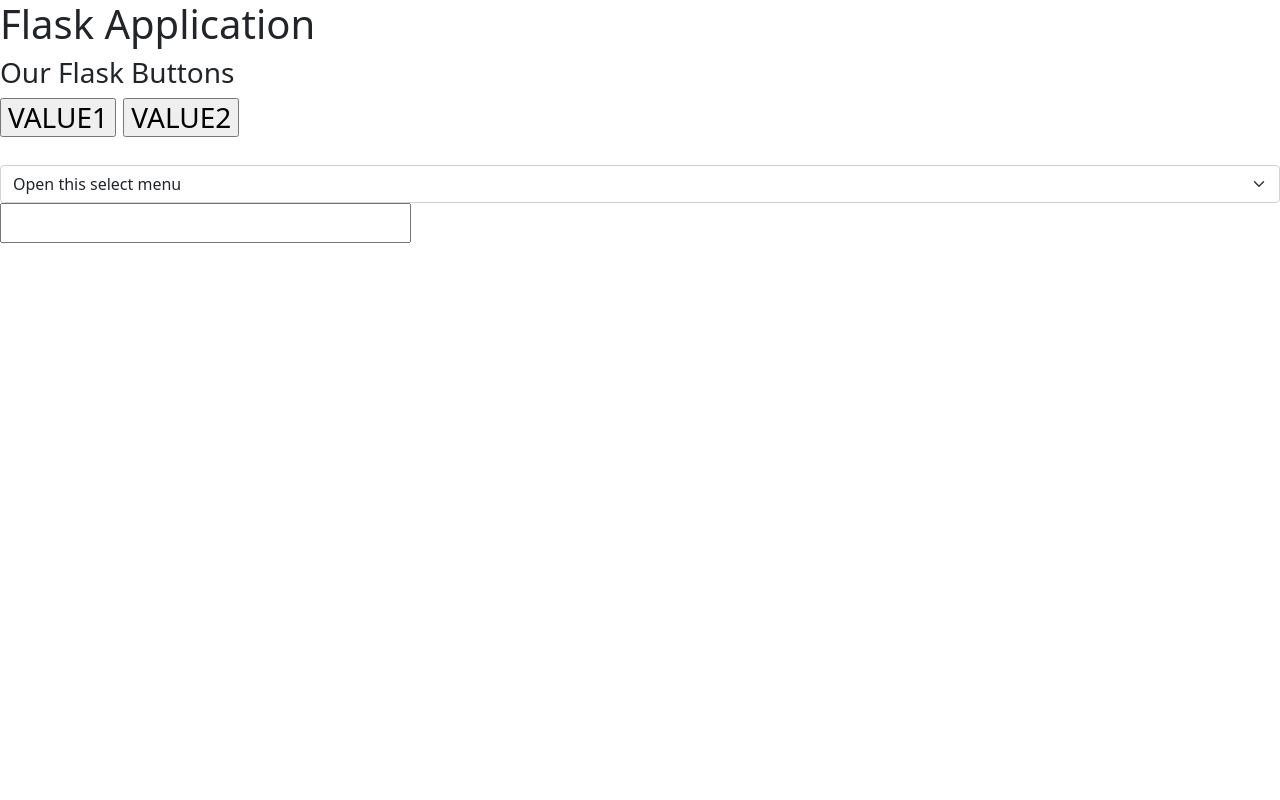
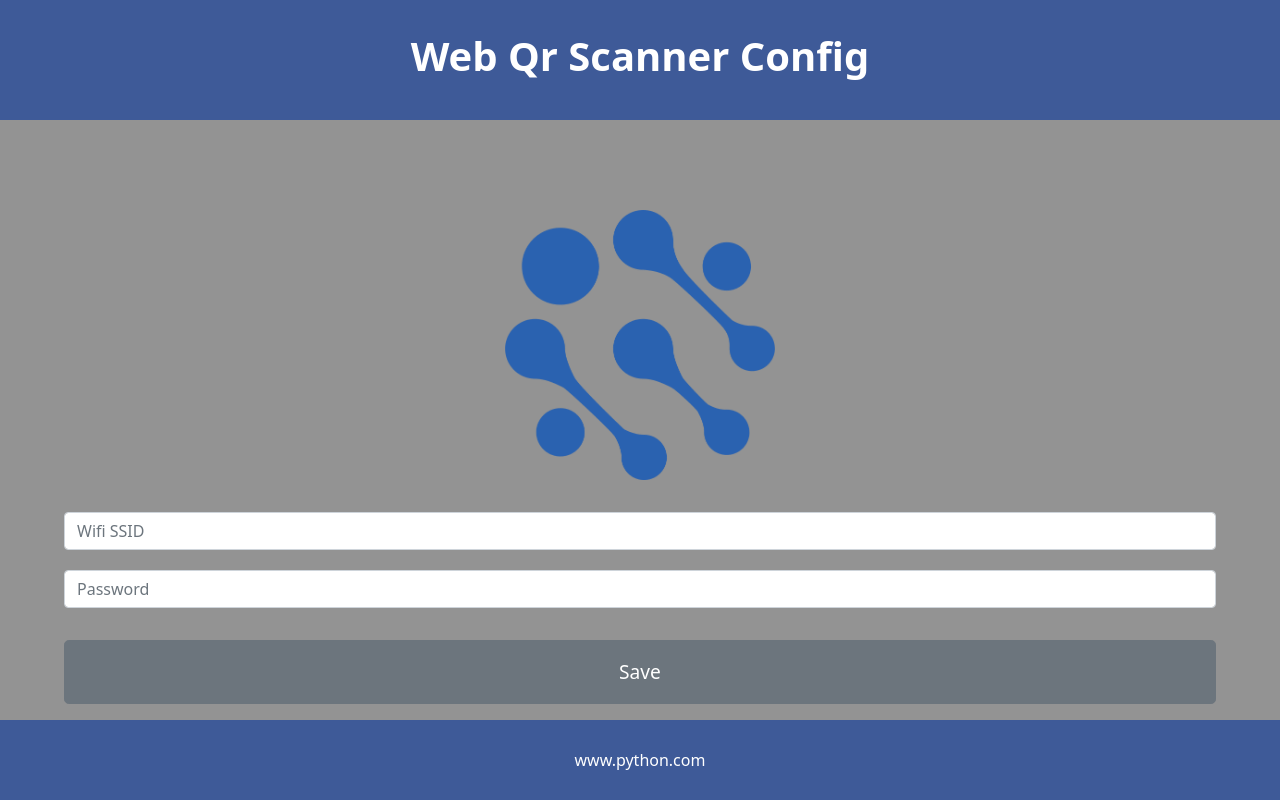
Before and after one commit to GabrielSan99/WEB_PAGE_CONFIG, a Flask app: page / in a window 1280 px wide. Run offline with Flask 2, Linux system fonts and the light colour scheme; some libraries are stand-ins or nearby versions.

Commit message:
layout finished

```diff
--- a/app.py
+++ b/app.py
@@ -18,6 +18,7 @@ def index():
             pass # unknown
     elif request.method == 'GET':
 
-        return render_template('index.html', message='zibs')
+        return render_template('index.html',
+        message='zis')
 
     return render_template("index.html", )
--- a/static/css/style_index.css
+++ b/static/css/style_index.css
@@ -45,19 +45,25 @@ html {
 
 
 
-  .button1{
+  .ssid{
 
     position: absolute;
-    bottom: 25%;
+    bottom: 28%;
     left: 5%;
     width: 90%;
     height: 8%;
+  }
 
+  .password{
+    position: relative;
+    width:90%;
+    left: 5%;
+    height: 8%;
 
   }
-  .button2{
+  .button_save{
     position: absolute;
-    bottom: 15%;
+    bottom: 12%;
     left: 5%;
     width: 90%;
     height: 8%;
--- a/templates/index.html
+++ b/templates/index.html
@@ -4,27 +4,41 @@
     <link rel="stylesheet" type= "text/css" href="{{ url_for('static', filename='css/style_index.css') }}">
     <link rel="stylesheet" type= "text/css" href="{{ url_for('static', filename='css/bootstrap.css') }}">
 
-    <body>
-        <h1>Flask Application</h1>
-        <h3>Our Flask Buttons<h3/>
-            <form method="post" action="/">
-                <input type="submit" value="VALUE1" name="action1"/>
-                <input type="submit" value="VALUE2" name="action2" />
-            </form>
+    <head>
+        <title>Home</title>
+        <link rel="icon" type="image/x-icon" href="{{ url_for('static', filename='img/quickium_azul.png') }}">
+    </head>
 
-        <select class="form-select" aria-label="Default select example">
-            <option selected>Open this select menu</option>
-            <option value={{message}}>{{message}}</option>
-            <option value="2">Two</option>
-            <option value="3">Three</option>
-            </select>
-
-        <input type="password">
-        <div></div>
+    <body style="background-color: #939393;">
+        <div class="header">
+            <h1>Web Qr Scanner Config</h1>
+        </div>
 
 
+        <div class="content">
 
+            <div class="image">
+                <img src="static/img/quickium_azul.png" height="60%">
+            </div>
+
+            <div class="ssid">
+                <input class="form-control" type="text" placeholder="Wifi SSID">
+            </div>
+
+            <div class="password">
+                <input class="form-control" type="password" placeholder="Password">
+            </div>
+
+            <div class="button_save">
+                <a>
+                    <button type="button" class="btn btn-secondary btn-lg" style="width: 100%;height: 100%;font-size: larger;">Save</button>
+                </a>
+            </div>
+
+        </div>
 
     </body>
 
+    <div class="footer"> www.python.com</div>
+
 </html>
```
Also changed, not shown: templates/test.html (added, +40 -0 lines).
